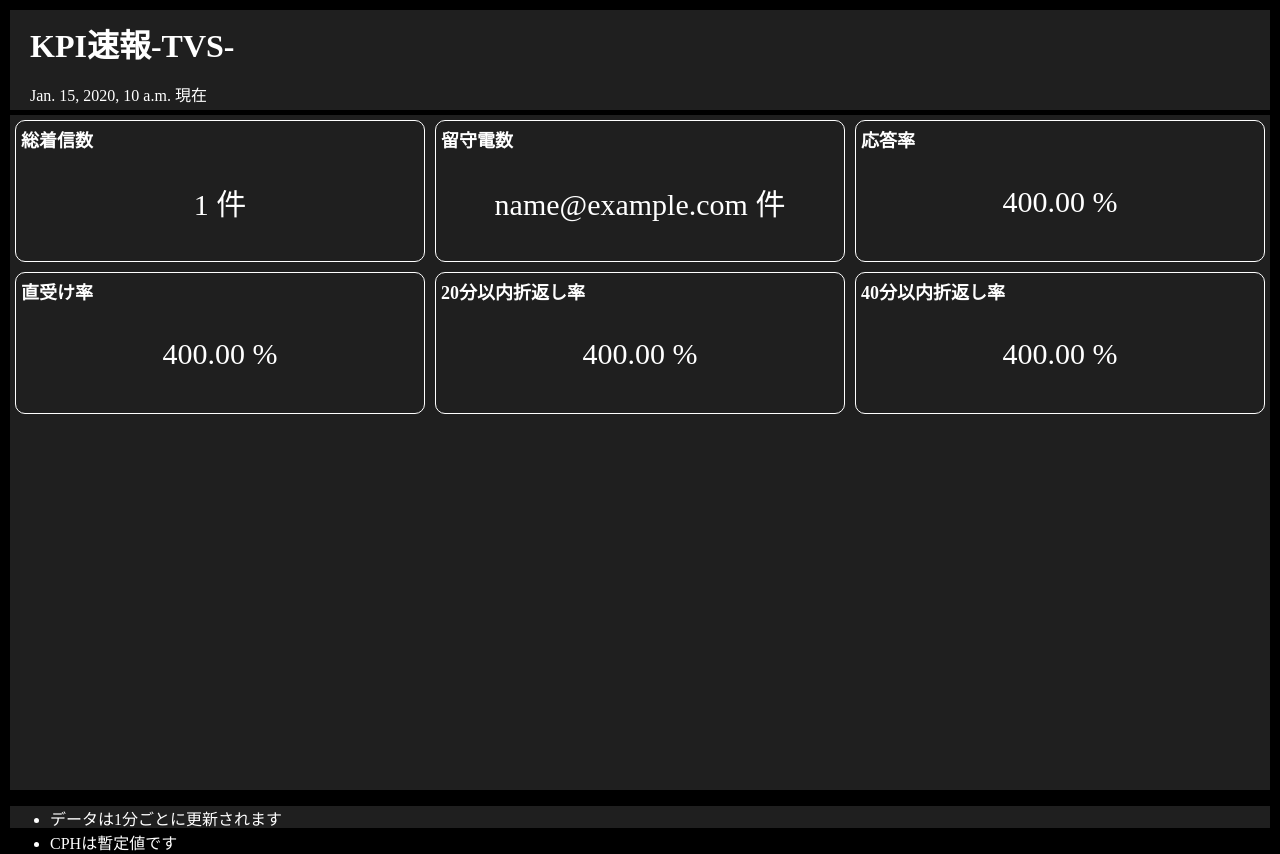
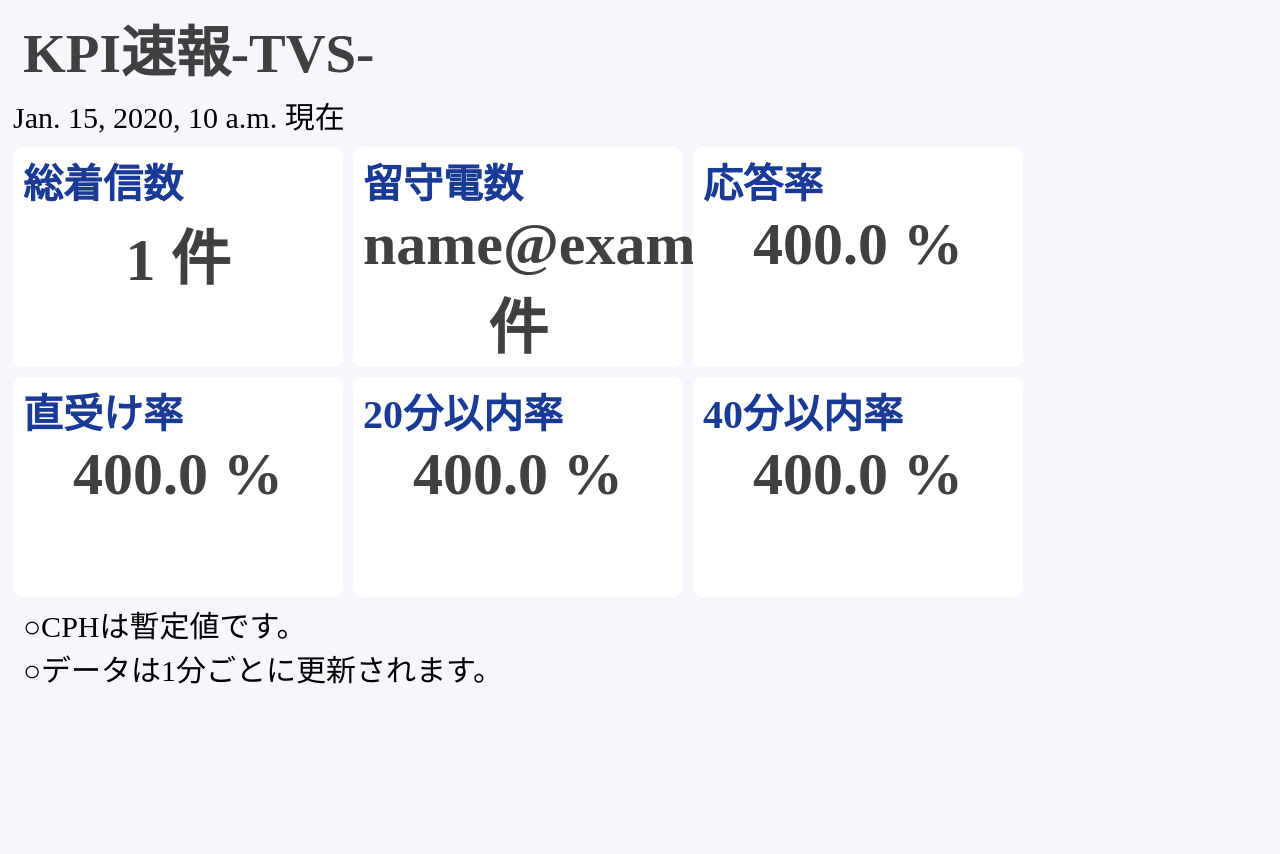
Before and after one commit to ekrsw/kpi_info_api, a Django app: template templates/kpi/monitor.html in a window 1280 px wide. After the commit the page ends 684 px from the top, so only its background shows below. Run offline with Django 5.2, Linux system fonts and the light colour scheme; the template is opened without the code that fills it: most values are stand-ins (such as "Sample title", 1, 10 or a date in 2020).

Commit message:
monitor!

```diff
--- a/kpi/templatetags/custom_filters.py
+++ b/kpi/templatetags/custom_filters.py
@@ -7,6 +7,10 @@ register = template.Library()
 @register.filter(name='percentage')
 def percentage(value):
     return f"{value * 100:.2f}"
+
+@register.filter(name='percentage_m')
+def percentage_m(value):
+    return f"{value * 100:.1f}"
 
 @register.simple_tag
 def add_values(value1, value2, value3):
--- a/static/kpi/css/monitor.css
+++ b/static/kpi/css/monitor.css
@@ -1,96 +1,40 @@
 body {
-    background-color: black;
+    font-family: "Meyrio";
+    background-color: #F5F7FD;
+}
+.last-data-acquisition-date p {
+    font-size: 30px;
+    margin: 5px 5px 5px 5px;
+}
+.container {
+    display: flex;
+}
+.box {
+    width: 310px;
+    height: 210px;
+    border-radius: 10px;
+    background-color: #FFFFFF;
+    padding: 5px 10px;
+    margin: 5px 5px;
+}
+.contents {
+    font-weight: bold;
+    font-size: 60px;
+    color: #404040;
+    text-align: center;
+}
+.label {
+    font-weight: bold;
+    font-size: 40px;
+    color: #193A95;
 }
 
-.page {
-    background-color: black;
-    height: calc(100vh - 20px);
-    margin: 10px;
-    display: flex;
-    flex-direction: column;
+h1 {
+    font-size: 55px;
+    color: #404040;
+    margin: 0px 0px 0px 15px;
 }
-
-/*------------------
-     titleの設定
-------------------*/
-h1 {
-    margin-top: 10px;
+.notes p {
+    font-size: 30px;
+    margin: 0px 0px 0px 15px;
 }
-
-.titleContainer {
-    background-color: #1f1f1f;
-    display: flex;
-    justify-content: space-between;
-    height: 100px;
-    padding-left: 20px;
-    margin-bottom: 5px;
-}
-
-.titleContainer h1, .titleContainer p {
-    color: white;
-}
-
-/*----------------------
-     contentsの設定
-----------------------*/
-.contentsContainer {
-    background-color: #1f1f1f;
-    flex: 1;
-    display: flex;
-    flex-direction: column;
-}
-
-/* 応答率・直受け率・折返し率 */
-.mainContainer {
-    display: flex;
-    justify-items: stretch;
-    height: 152px;
-}
-
-.mainBox {
-    flex: 1;
-    display: flex;
-    flex-direction: column;
-    height: 130px;
-    margin: 5px;
-    border-radius: 10px;
-    border: solid 1px white;
-    padding: 5px;
-}
-
-/* mainBoxのタイトル */
-.mainBox h5 {
-    margin: 0 0;
-    font-size: 18px;
-    height: 22px;
-    color: white;
-}
-
-.contentField {
-    flex: 1;
-    display: flex;
-    flex-direction: column;
-    justify-content: space-evenly;
-    color: white;
-}
-
-.contentField p {
-    margin: 0 0;
-    text-align: center;
-}
-
-.rate {
-    font-size: 30px;
-}
-
-/*----------------------
-     footerの設定
-----------------------*/
-.footerContainer {
-    background-color: #1f1f1f;
-    margin: 10px;
-    height: 22px;
-}
-li {
-    color: white;
-}
--- a/templates/kpi/monitor.html
+++ b/templates/kpi/monitor.html
@@ -1,74 +1,56 @@
-{% extends "base.html" %}
-
-{% block head %}
-<meta http-equiv="refresh" content="30">
-{% endblock %}
-
-{% block styles %}{% load static %}
-<link rel="stylesheet" href="{% static 'kpi/css/monitor.css' %}">
-{% endblock %}
-
-{% block title %}KPI速報{% endblock %}
-
-{% block content %}
-{% load custom_filters %}
-<div class="page">
-    <div class="titleContainer">
-        <div class="mainTitle">
-            <h1>KPI速報-TVS-</h1>
+<!DOCTYPE html>
+<html lang="ja">
+<head>
+    <meta charset="cp932">
+    <meta http-equiv="refresh" content="60">
+    <meta name="viewport" content="width=device-width, initial-scale=1.0">
+    {% load static %}
+    <link rel="stylesheet" href="{% static 'kpi/css/monitor.css' %}">
+    <title>KPI速報 -TVS-</title>
+</head>
+<body>
+    <header>
+        <div class="title"><h1>KPI速報-TVS-</h1></div>
+        <div class="last-data-acquisition-date">
             <p>{{ kpi_object.created_at }} 現在</p>
         </div>
-    </div>
-    <div class="contentsContainer">
-        <div class="mainContainer">
-            <div class="mainBox">
-                <h5>総着信数</h5>
-                <div class="contentField">
-                    <p class="rate">{{ kpi_object.total_calls }} 件</p>
-                </div>
+    </header>
+    {% load custom_filters %}
+    <main>
+        <div class="container">
+            <div class="box">
+                <div class="label">総着信数</div>
+                <div class="contents">{{ kpi_object.total_calls }} 件</div>
             </div>
-            <div class="mainBox">
-                <h5>留守電数</h5>
-                <div class="contentField">
-                    <p class="rate">{{ kpi_object.voicemails }} 件</p>
-                </div>
+            <div class="box">
+                <div class="label">留守電数</div>
+                <div class="contents">{{ kpi_object.voicemails }} 件</div>
             </div>
-            <div class="mainBox">
-                <h5>応答率</h5>
-                <div class="contentField">
-                    <p class="rate">{{ kpi_object.response_rate|percentage }} %</p>
-                </div>
+            <div class="box">
+                <div class="label">応答率</div>
+                <div class="contents">{{ kpi_object.response_rate|percentage_m }} %</div>
             </div>
         </div>
-        <div class="mainContainer">
-            <div class="mainBox">
-                <h5>直受け率</h5>
-                <div class="contentField">
-                    <p class="rate">{{ kpi_object.direct_handling_rate|percentage }} %</p>
-                </div>
+        <div class="container">
+            <div class="box">
+                <div class="label">直受け率</div>
+                <div class="contents">{{ kpi_object.direct_handling_rate|percentage_m }} %</div>
             </div>
-            <div class="mainBox">
-                <h5>20分以内折返し率</h5>
-                <div class="contentField">
-                    <p class="rate">{{ kpi_object.cumulative_callback_rate_under_20_min|percentage }} %</p>
-                </div>
+            <div class="box">
+                <div class="label">20分以内率</div>
+                <div class="contents">{{ kpi_object.cumulative_callback_rate_under_20_min|percentage_m }} %</div>
             </div>
-            <div class="mainBox">
-                <h5>40分以内折返し率</h5>
-                <div class="contentField">
-                    <p class="rate">{{ kpi_object.cumulative_callback_rate_under_40_min|percentage }} %</p>
-                </div>
+            <div class="box">
+                <div class="label">40分以内率</div>
+                <div class="contents">{{ kpi_object.cumulative_callback_rate_under_40_min|percentage_m }} %</div>
             </div>
         </div>
-    </div>
-</div>
-{% endblock %}
-
-{% block footer %}
-<div class="footerContainer">
-    <ul>
-        <li>データは1分ごとに更新されます</li>
-        <li>CPHは暫定値です</li>
-    </ul>
-</div>
-{% endblock %}
+    </main>
+    <footer>
+        <div class="notes">
+            <p>○CPHは暫定値です。</p>
+            <p>○データは1分ごとに更新されます。</p>
+        </div>
+    </footer>
+</body>
+</html>
```
